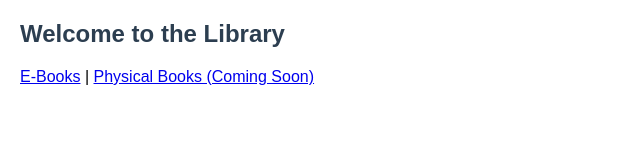
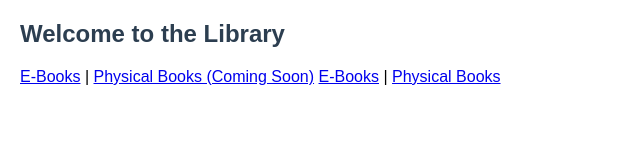
Before and after one commit to manjunathnagalapur/library-system-frontend, a plain HTML site: page idex.html in a window 1280 px wide. Shown: the whole page, without its empty margins (0-640 px from the left). Drawn offline with Linux system fonts and the light colour scheme.

Commit message:
Update idex.html

```diff
--- a/idex.html
+++ b/idex.html
@@ -10,3 +10,5 @@
   <a href="#">Physical Books (Coming Soon)</a>
 </body>
 </html>
+<a href="ebook-list.html">E-Books</a> |
+<a href="physical-book-list.html">Physical Books</a>
```
